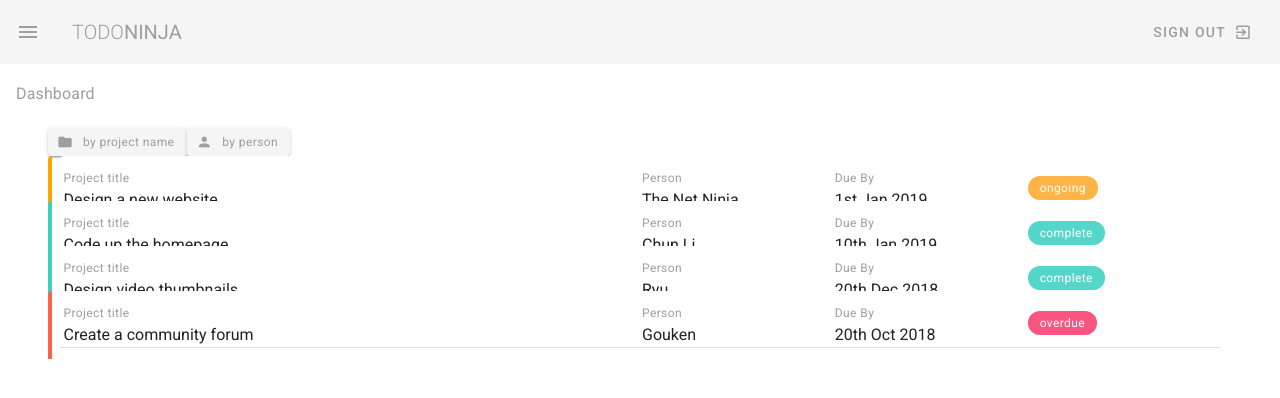
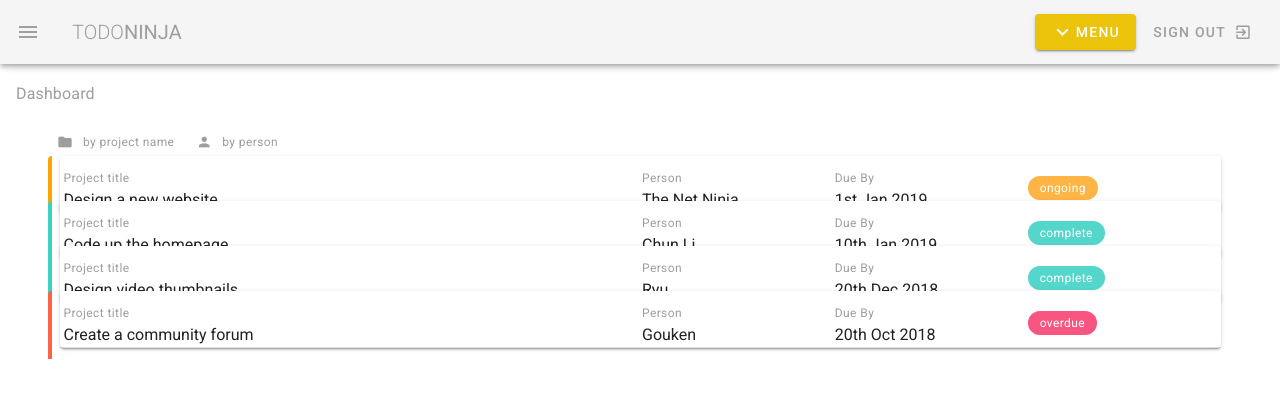
Before and after one commit to FBourhis/Vuetify-test, a Vue app: page / in a window 1280 px wide. Shown: the top 398 px of the page. Built offline with nearby package versions, Linux system fonts and the light colour scheme.

Commit message:
Menus Dropdown

```diff
--- a/src/components/Navbar.vue
+++ b/src/components/Navbar.vue
@@ -1,12 +1,34 @@
 <template>
   <nav>
-    <v-app-bar flat app>
-      <v-app-bar-nav-icon class="grey--text" @click="drawer = !drawer"></v-app-bar-nav-icon>
+    <v-app-bar text app>
+      <v-app-bar-nav-icon
+        class="grey--text"
+        @click="drawer = !drawer"
+      ></v-app-bar-nav-icon>
       <v-toolbar-title class="text-uppercase grey--text">
         <span class="font-weight-light">Todo</span>
         <span>Ninja</span>
       </v-toolbar-title>
       <v-spacer></v-spacer>
+
+      <template>
+        <div class="text-center">
+          <v-menu offset-y>
+            <template v-slot:activator="{ on }">
+              <v-btn color="primary" dark v-on="on">
+                <v-icon>mdi-chevron-down</v-icon>
+                <span>Menu</span>
+              </v-btn>
+            </template>
+            <v-list>
+              <v-list-item v-for="link in links" :key="link.title" route :to="link.route">
+                <v-list-item-title>{{ link.text }}</v-list-item-title>
+              </v-list-item>
+            </v-list>
+          </v-menu>
+        </div>
+      </template>
+
       <v-btn text color="grey">
         <span>Sign Out</span>
         <v-icon right>mdi-exit-to-app</v-icon>
@@ -17,7 +39,7 @@
       <v-layout column align-center>
         <v-flex class="mt-5">
           <v-avatar size="100">
-            <img src="/avatar-3.png">
+            <img src="/avatar-3.png" />
           </v-avatar>
           <p class="text-center white--text subheading mt-1" color="white">
             Chun Li
@@ -25,35 +47,40 @@
         </v-flex>
       </v-layout>
       <v-list>
-        <v-list-item v-for="link in links" :key="link.text" router :to="link.route">
+        <v-list-item
+          v-for="link in links"
+          :key="link.text"
+          router
+          :to="link.route"
+        >
           <v-list-item-action>
             <v-icon>{{ link.icon }}</v-icon>
           </v-list-item-action>
           <v-list-item-content>
-            <v-list-item-title class="white--text">{{ link.text }}</v-list-item-title>
+            <v-list-item-title class="white--text">{{
+              link.text
+            }}</v-list-item-title>
           </v-list-item-content>
         </v-list-item>
       </v-list>
     </v-navigation-drawer>
-
   </nav>
 </template>
 
 <script>
 export default {
-  data(){
+  data() {
     return {
       drawer: false,
       links: [
-         { icon: 'mdi-view-dashboard', text: 'Dashboard', route: '/' },
-         { icon: 'mdi-folder', text: 'My Projects', route: '/projects' },
-         { icon: 'mdi-account', text: 'Team', route: '/team' },
+        { icon: "mdi-view-dashboard", text: "Dashboard", route: "/" },
+        { icon: "mdi-folder", text: "My Projects", route: "/projects" },
+        { icon: "mdi-account", text: "Team", route: "/team" },
       ],
-    }
-  }
-}
+    };
+  },
+};
 </script>
 
 <style scoped>
-
 </style>
--- a/src/views/Dashboard.vue
+++ b/src/views/Dashboard.vue
@@ -7,7 +7,7 @@
 
          <v-tooltip top>
           <template v-slot:activator="{ on }">
-            <v-btn small flat class="grey--text" @click="sortBy('title')" v-on="on">
+            <v-btn small text class="grey--text" @click="sortBy('title')" v-on="on">
               <v-icon left small>mdi-folder</v-icon>
               <span right class="caption text-lowercase">by project name</span>
             </v-btn>
@@ -17,7 +17,7 @@
 
         <v-tooltip top>
           <template v-slot:activator="{ on }">
-            <v-btn small flat class="grey--text" @click="sortBy('person')" v-on="on">
+            <v-btn small text class="grey--text" @click="sortBy('person')" v-on="on">
               <v-icon left small>mdi-account</v-icon>
               <span class="caption text-lowercase">By person</span>
             </v-btn>
@@ -27,7 +27,7 @@
 
       </v-layout>
 
-      <v-card flat v-for="project in projects" :key="project.title">
+      <v-card text v-for="project in projects" :key="project.title">
         <v-layout row wrap :class="`pa-3 project ${project.status}`">
           <v-flex xs12 md6>
             <div class="caption grey--text">Project title</div>
--- a/src/views/Projects.vue
+++ b/src/views/Projects.vue
@@ -7,7 +7,7 @@
         <v-expansion-panel v-for="project in myProjects" :key="project.title">
           <v-expansion-panel-header>{{ project.title }}</v-expansion-panel-header>
           <v-expansion-panel-content>
-            <v-card flat>
+            <v-card text>
               <v-card-text class="px-4 grey--text">
                 <div class="font-weight-bold">due by {{ project.due }}</div>
                 <div>{{ project.content }}</div>
```
